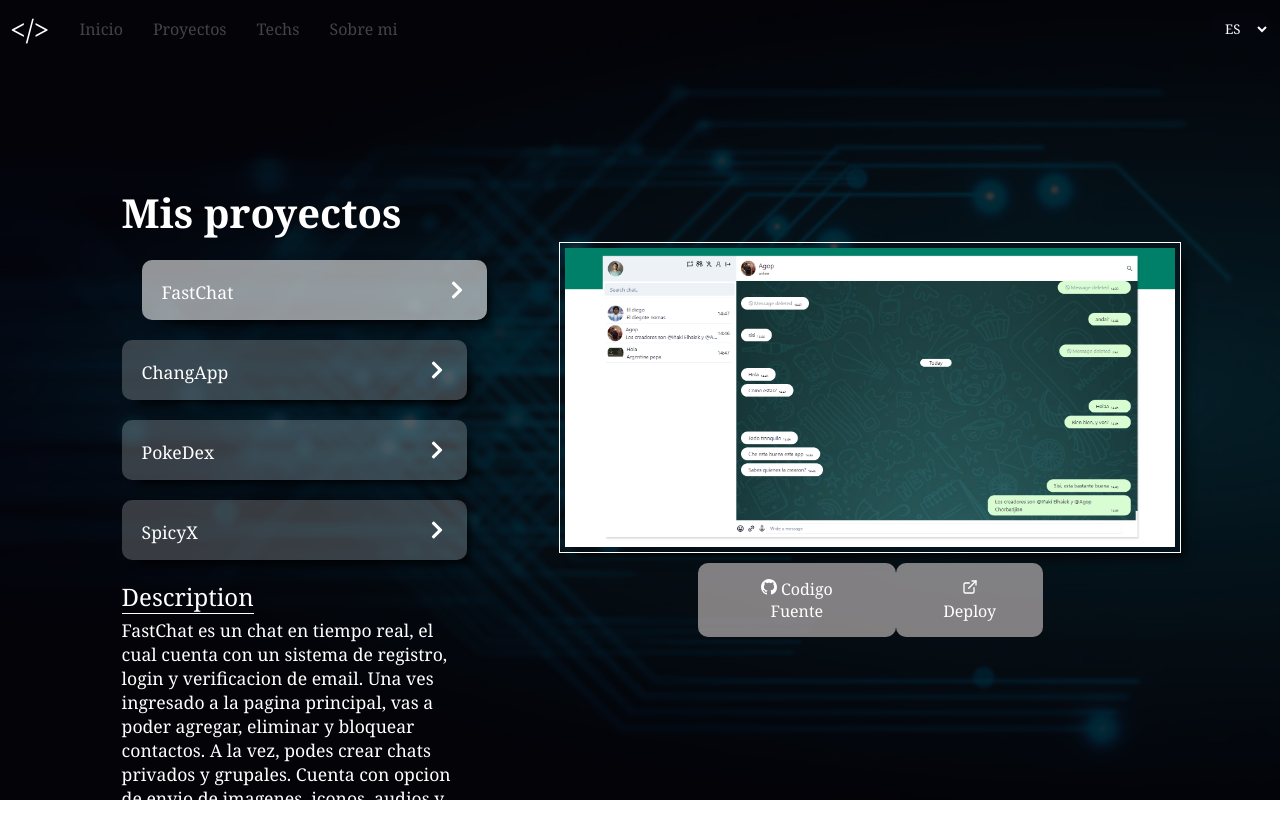
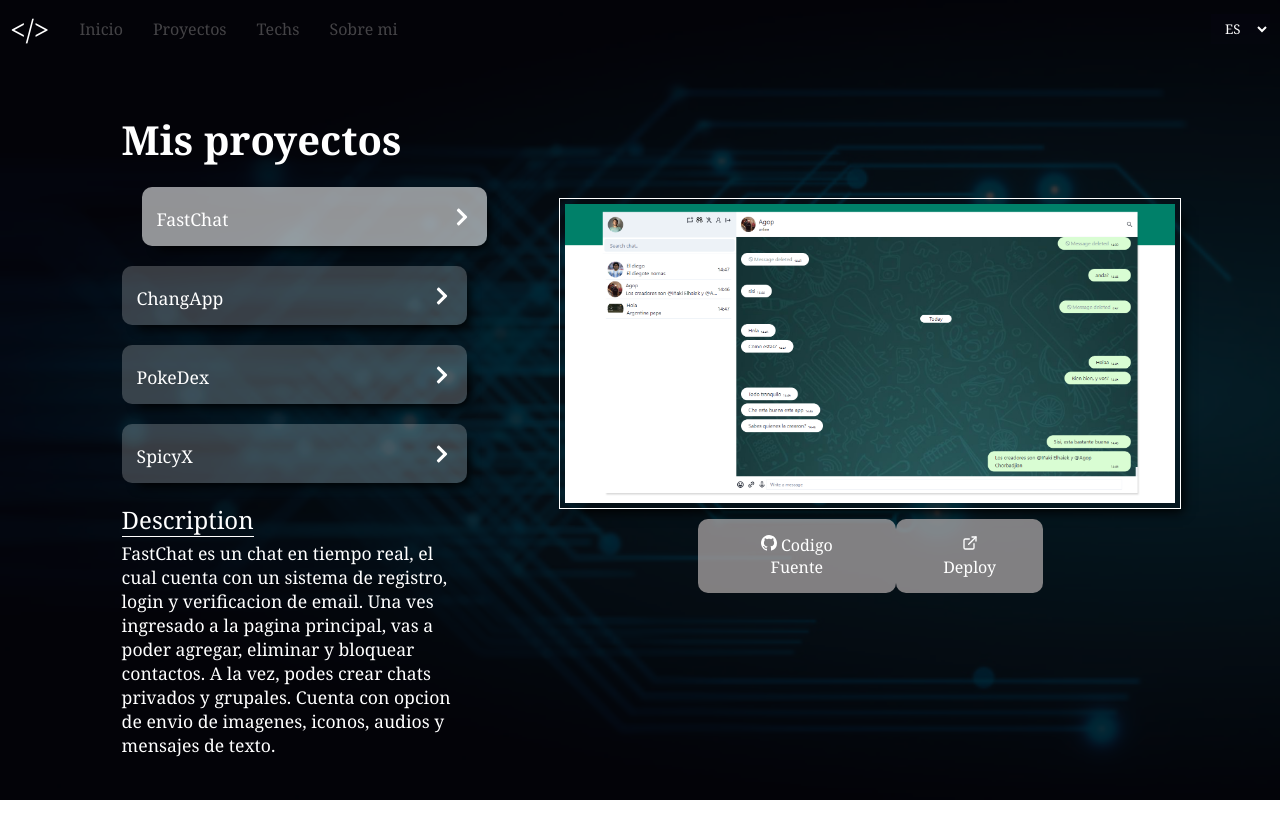
Before and after one commit to PowChorba/PortfolioV2, a React (Create React App) app in the folder client/: page /proyects in a window 1280 px wide. After the commit the page ends 800 px from the top, so only its background shows below. Built offline with nearby package versions, Linux system fonts and the light colour scheme.

Commit message:
arreglo visual

```diff
--- a/client/src/Components/About/AboutEn.tsx
+++ b/client/src/Components/About/AboutEn.tsx
@@ -18,8 +18,7 @@ export default function AboutEn(){
                             <p>I'm Agop Chorbadjian, Fullstack Web Developer graduated from Henry. I did an intensive bootcamp for four months, with more than 600 hours of study.</p>
                             <br />
                             <h3>What I do?</h3>
-                            <p>I am constantly evolving, trying to improve day by day. Acquiring new knowledge and implementing it in small projects,
-                            to grow within the IT world.
+                            <p>I am now seeking opportunities to further apply and expand my skill set, as well as contribute to the success of innovative IT ventures. I am confident in my ability to drive impactful web development initiatives, bringing a blend of technical prowess and a passion for excellence to every project I undertake.
                             </p>
                         </div>
                         <img src={Henry} alt="Certificado" className={s.img}/>
--- a/client/src/Components/About/AbouteEsp.tsx
+++ b/client/src/Components/About/AbouteEsp.tsx
@@ -18,8 +18,7 @@ export default function AboutEs(){
                             <p>Soy Agop Chorbadjian, Fullstack Web Developer graduado de Henry. Realize un bootcamp intensivo durante cuatro meses, con mas de 600hs de estudio.</p>
                             <br />
                             <h3>Que hago?</h3>
-                            <p>Estoy en constante evolucion, tratando de mejorar dia a dia. Adquiriendo nuevos conocimientos y implementandolos en pequenos proyectos, para asi,
-                            poder crecer dentro del mundo IT.
+                            <p>Ahora estoy buscando oportunidades para aplicar y ampliar aún más mi conjunto de habilidades, así como contribuir al éxito de empresas innovadoras de TI. Confío en mi capacidad para impulsar iniciativas de desarrollo web impactantes, aportando una combinación de destreza técnica y pasión por la excelencia a cada proyecto que emprendo.
                             </p>
                         </div>
                         <img src={Henry} alt="Certificado" className={s.img}/>
--- a/client/src/Components/Proyects/Proyects.module.css
+++ b/client/src/Components/Proyects/Proyects.module.css
@@ -17,7 +17,7 @@
     place-items: center;
     grid-template-columns: 1fr 1.5fr;
     width: 90%;
-    height: 70vh;
+    height: 90vh;
     margin: 0px auto;
     position: absolute;
     top: 50%;
@@ -42,7 +42,7 @@
     display: flex;
     align-items: center;
     justify-content: space-between;
-    padding: 20px;
+    padding: 15px;
     height: 60px;
     margin-bottom: 20px;
     font-size: 1.25rem;
@@ -59,7 +59,7 @@
     display: flex;
     align-items: center;
     justify-content: space-between;
-    padding: 20px;
+    padding: 15px;
     height: 60px;
     margin-bottom: 20px;
     font-size: 1.25rem;
--- a/client/src/Components/Proyects/ProyectsEn.tsx
+++ b/client/src/Components/Proyects/ProyectsEn.tsx
@@ -91,9 +91,9 @@ export default function ProyectsEn(){
                                 {/* SPICY X */}
                                 <p className={spicy ? s.asd : s.displayNone}>This is an adult page, where you can find videos from the main pages all in one. We used web scrapping to get the videos and put it in the DB (is all legal) and counts with an advertising. The app is developed with NextJS, NestJS and MongoDB. </p>
                         </div>
+                    </div>
 
 
-                    </div>
                     <div className={s.video}>
                         <img src={ChangApp} alt='ChangApp' className={chang ? s.img : s.displayNone}/>
                         {/* <iframe src="https://www.youtube.com/embed/pTkY79n_7-U" title="YouTube video player" allow="accelerometer; autoplay; clipboard-write; encrypted-media; gyroscope; picture-in-picture; web-share" className={fast ? s.img : s.displayNone}></iframe> */}
```
